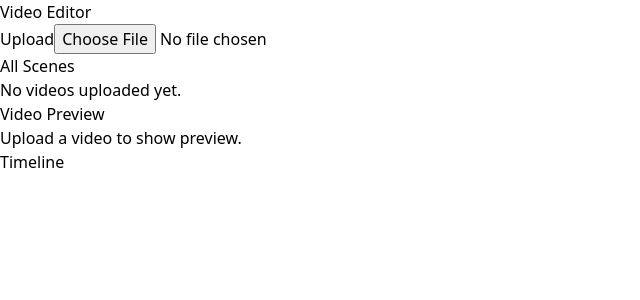
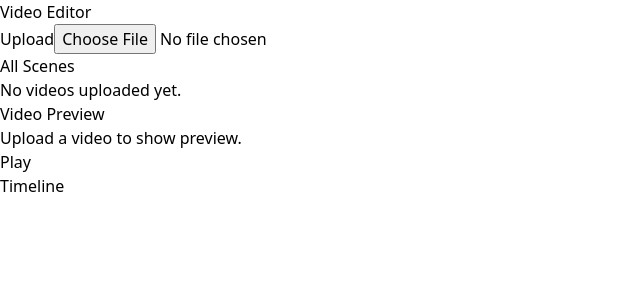
Before and after one commit to YitavGil/video-edit-app, a React (Vite) app: page / in a window 1280 px wide. Shown: the top 300 px of the page, without its empty margins (0-640 px from the left). Built offline with nearby package versions, Linux system fonts and the light colour scheme.

Commit message:
Added Play button to combine videos

```diff
--- a/src/App.tsx
+++ b/src/App.tsx
@@ -41,11 +41,6 @@ const App: React.FC = () => {
     });
   };
 
-
-  useEffect(() => {
-    console.log(timelineVideos);
-  }, [timelineVideos]);
-
   const handleRemove = (videoName: string, index: number) => {
     const updatedTimelineVideos = timelineVideos.filter(
       (_, idx) => idx !== index
@@ -53,6 +48,22 @@ const App: React.FC = () => {
     setTimelineVideos(updatedTimelineVideos);
   };
 
+  const handlePlay = () => {
+    let index = 0;
+    const videoPlayer = document.createElement('video');
+
+    const playNextVideo = () => {
+      if (index < timelineVideos.length) {
+        const video = timelineVideos[index];
+        videoPlayer.src = video.url;
+        videoPlayer.play();
+        videoPlayer.onended = playNextVideo;
+        index++;
+      }
+    };
+
+    playNextVideo();
+  };
   return (
     <DndProvider backend={HTML5Backend}>
       <div>
@@ -62,11 +73,12 @@ const App: React.FC = () => {
           previewUrl={previewUrl}
           onPreview={handlePreview}
           onDrop={handleDrop}
+          onPlay={handlePlay} // Pass the handlePlay function to the Main component
         />
         <Timeline
           videos={timelineVideos}
           onDrop={handleDrop}
-          onRemove={handleRemove} // Pass the handleRemove function to the Timeline component
+          onRemove={handleRemove}
         />
       </div>
     </DndProvider>
--- a/src/sections/Main.tsx
+++ b/src/sections/Main.tsx
@@ -13,9 +13,14 @@ interface MainProps {
   previewUrl: string | null;
   onPreview: (url: string) => void;
   onDrop: (video: VideoFile) => void;
+  onPlay: () => void; // New prop for handling the play functionality
 }
 
-const Main: React.FC<MainProps> = ({ videos, previewUrl, onPreview, onDrop }) => {
+const Main: React.FC<MainProps> = ({ videos, previewUrl, onPreview, onDrop, onPlay }) => {
+  const handlePlayClick = () => {
+    onPlay(); // Invoke the play function passed from the parent component
+  };
+
   return (
     <div className="flex flex-col md:flex-row flex-1">
       <div className="flex-1">
@@ -23,6 +28,13 @@ const Main: React.FC<MainProps> = ({ videos, previewUrl, onPreview, onDrop }) =>
       </div>
       <div className="flex-1">
         <VideoPreview videoUrl={previewUrl} />
+        <button
+          className="bg-blue-500 text-white py-2 px-4 rounded focus:outline-none mt-4"
+          onClick={handlePlayClick}
+          disabled={videos.length === 0} // Disable the button if no videos are in the timeline
+        >
+          Play
+        </button>
       </div>
     </div>
   );
```
